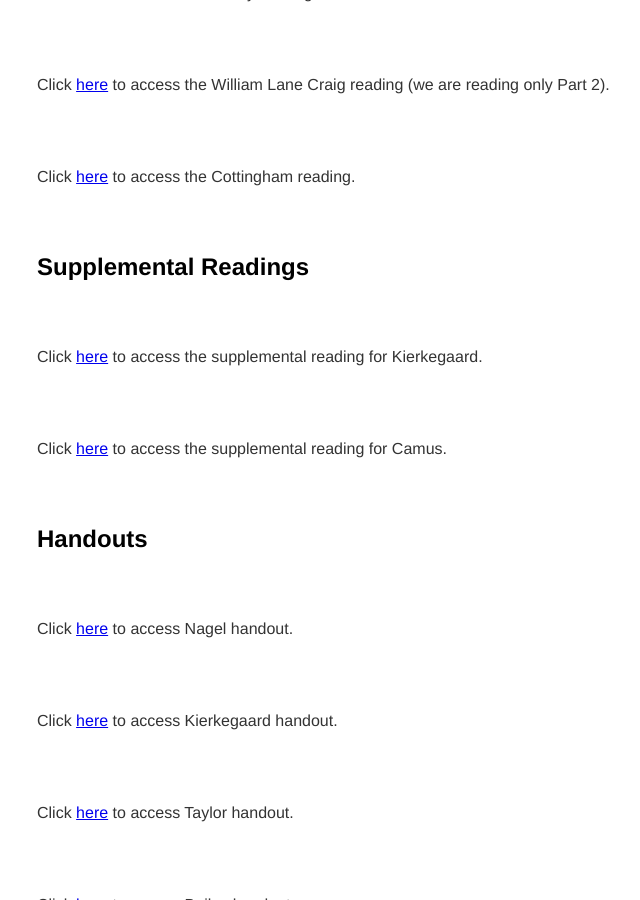
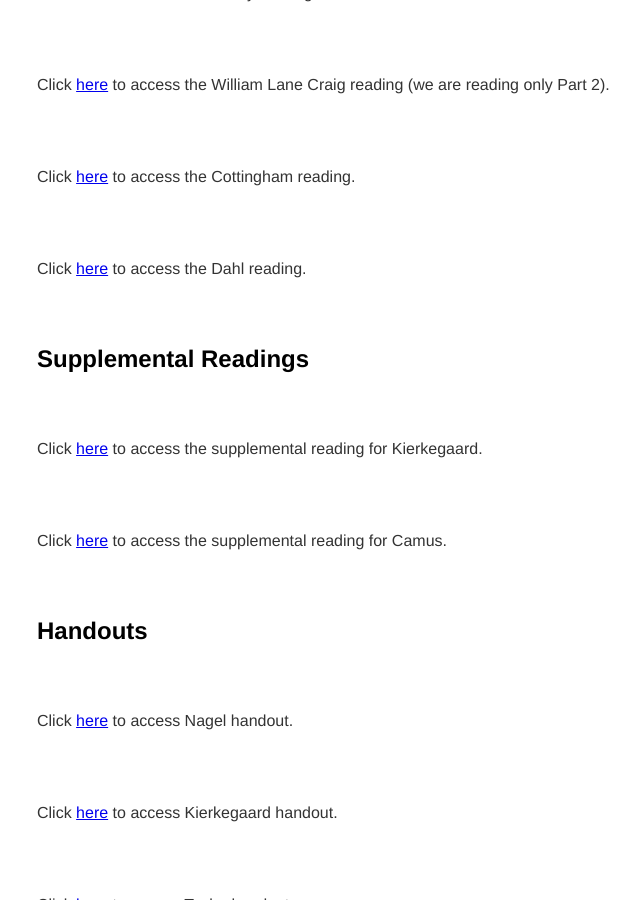
Before and after one commit to kevinjpatton/kevinjpatton.github.io, a Jekyll site: the page built from teaching/phil_1010/index.html, in a window 1280 px wide and 900 px high, scrolled down 1326 px. Shown: the whole window, without its empty margins (155-795 px from the left). Built offline with Jekyll 4.4.1, drawn with Linux system fonts in a browser that asks for light colours; Markdown is read by kramdown in place of the engine named in the settings.

Commit message:
Update index.html

```diff
--- a/teaching/phil_1010/index.html
+++ b/teaching/phil_1010/index.html
@@ -18,6 +18,7 @@
 <p>Click <a href="/teaching/phil_1010/Richard Bailey - Meaning and Frankls Existential Psychiatry.pdf" target="_blank">here</a> to access the Bailey reading.</p>
 <p>Click <a href="William Lane Craig - Reasonable Faith.pdf" target="_blank">here</a> to access the William Lane Craig reading (we are reading only Part 2).</p>
 <p>Click <a href="John Cottingham - The Meaning of Life and Transcendence.pdf" target="_blank">here</a> to access the Cottingham reading.</p>
+<p>Click <a href="Norman Dahl - Morality and the Meaning of Life Some First Thoughts.pdf" target="_blank">here</a> to access the Dahl reading.</p>
 
 <h2>Supplemental Readings</h2>
 <p>Click <a href="https://iep.utm.edu/mean-ear/#SH2b" target="_blank">here</a> to access the supplemental reading for Kierkegaard.</p>
```
